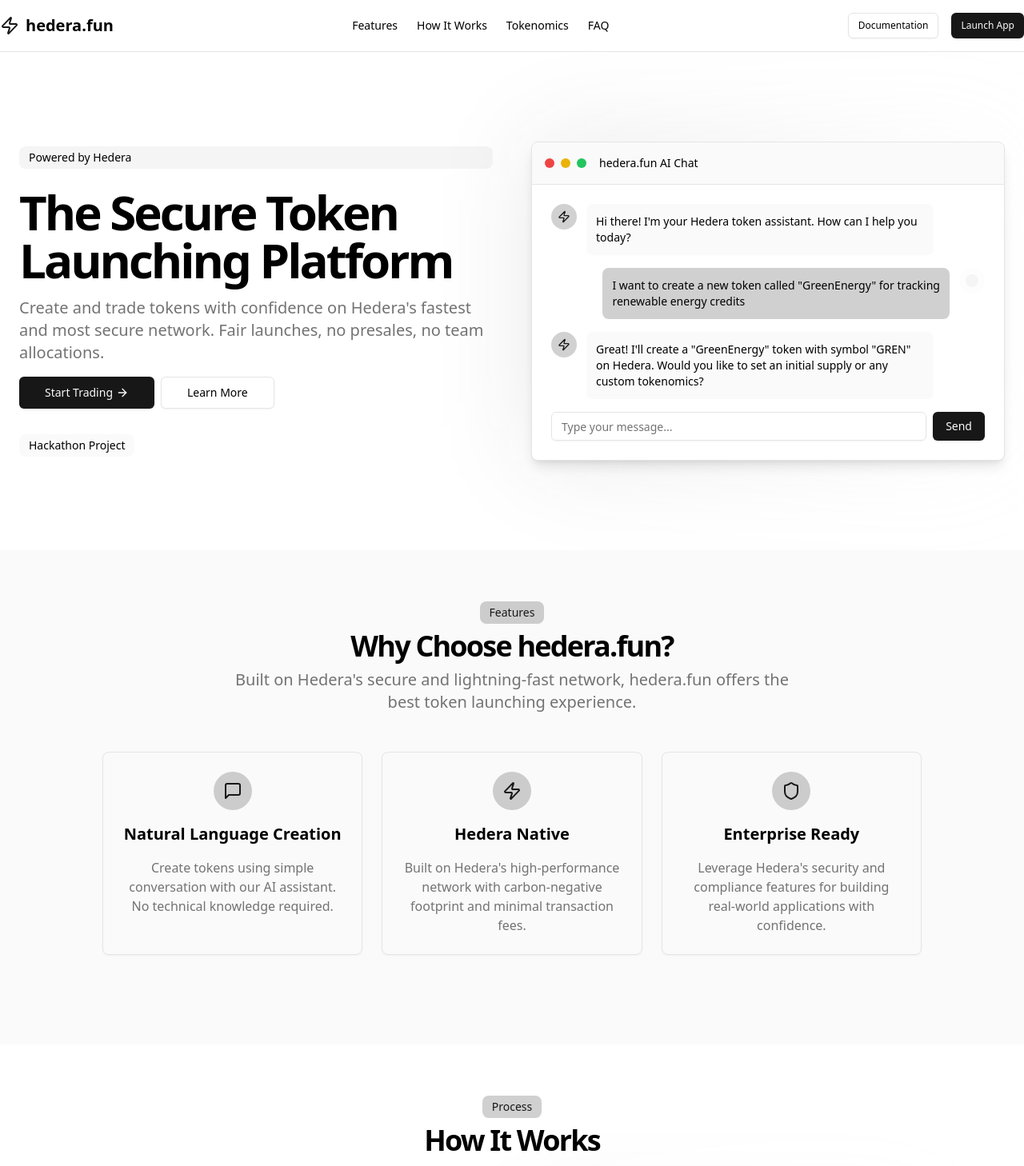
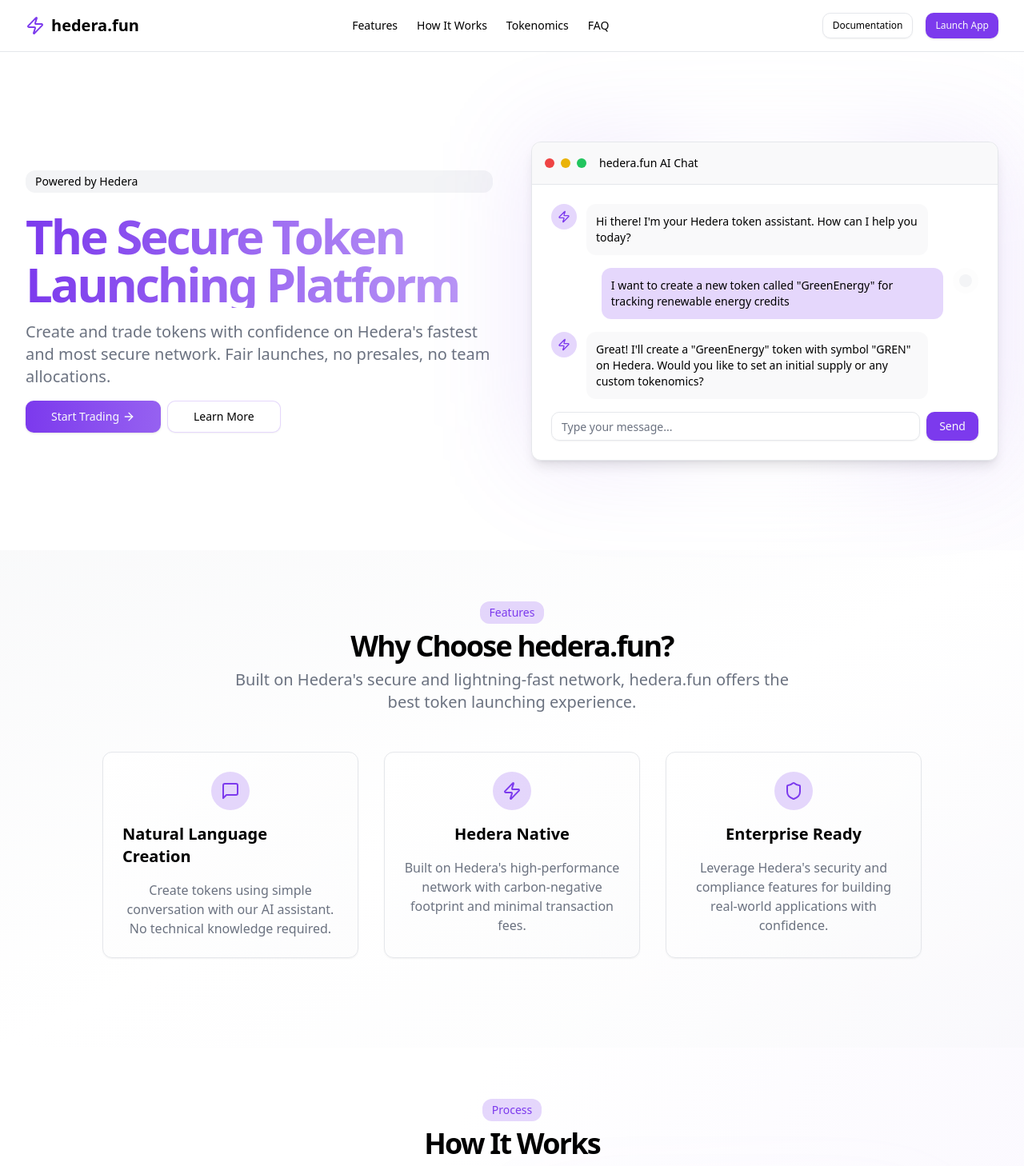
Before and after one commit to aeither/hederadotfun, a Next.js app: page / in a window 1280 px wide. Shown: the top 1458 px of the page at 80% size. Built offline with nearby package versions, Linux system fonts and the light colour scheme.

Commit message:
contqccta scrpts prep, motion and colors

```diff
--- a/app/globals.css
+++ b/app/globals.css
@@ -15,54 +15,56 @@
 
 
 
+
 @layer base {
   :root {
     --background: 0 0% 100%;
-    --foreground: 0 0% 3.9%;
+    --foreground: 224 71.4% 4.1%;
     --card: 0 0% 100%;
-    --card-foreground: 0 0% 3.9%;
+    --card-foreground: 224 71.4% 4.1%;
     --popover: 0 0% 100%;
-    --popover-foreground: 0 0% 3.9%;
-    --primary: 0 0% 9%;
-    --primary-foreground: 0 0% 98%;
-    --secondary: 0 0% 96.1%;
-    --secondary-foreground: 0 0% 9%;
-    --muted: 0 0% 96.1%;
-    --muted-foreground: 0 0% 45.1%;
-    --accent: 0 0% 96.1%;
-    --accent-foreground: 0 0% 9%;
+    --popover-foreground: 224 71.4% 4.1%;
+    --primary: 262.1 83.3% 57.8%;
+    --primary-foreground: 210 20% 98%;
+    --secondary: 220 14.3% 95.9%;
+    --secondary-foreground: 220.9 39.3% 11%;
+    --muted: 220 14.3% 95.9%;
+    --muted-foreground: 220 8.9% 46.1%;
+    --accent: 220 14.3% 95.9%;
+    --accent-foreground: 220.9 39.3% 11%;
     --destructive: 0 84.2% 60.2%;
-    --destructive-foreground: 0 0% 98%;
-    --border: 0 0% 89.8%;
-    --input: 0 0% 89.8%;
-    --ring: 0 0% 3.9%;
+    --destructive-foreground: 210 20% 98%;
+    --border: 220 13% 91%;
+    --input: 220 13% 91%;
+    --ring: 262.1 83.3% 57.8%;
+    --radius: 0.75rem;
     --chart-1: 12 76% 61%;
     --chart-2: 173 58% 39%;
     --chart-3: 197 37% 24%;
     --chart-4: 43 74% 66%;
     --chart-5: 27 87% 67%;
-    --radius: 0.5rem;
   }
+
   .dark {
-    --background: 0 0% 3.9%;
-    --foreground: 0 0% 98%;
-    --card: 0 0% 3.9%;
-    --card-foreground: 0 0% 98%;
-    --popover: 0 0% 3.9%;
-    --popover-foreground: 0 0% 98%;
-    --primary: 0 0% 98%;
-    --primary-foreground: 0 0% 9%;
-    --secondary: 0 0% 14.9%;
-    --secondary-foreground: 0 0% 98%;
-    --muted: 0 0% 14.9%;
-    --muted-foreground: 0 0% 63.9%;
-    --accent: 0 0% 14.9%;
-    --accent-foreground: 0 0% 98%;
+    --background: 224 71.4% 4.1%;
+    --foreground: 210 20% 98%;
+    --card: 224 71.4% 4.1%;
+    --card-foreground: 210 20% 98%;
+    --popover: 224 71.4% 4.1%;
+    --popover-foreground: 210 20% 98%;
+    --primary: 263.4 70% 50.4%;
+    --primary-foreground: 210 20% 98%;
+    --secondary: 215 27.9% 16.9%;
+    --secondary-foreground: 210 20% 98%;
+    --muted: 215 27.9% 16.9%;
+    --muted-foreground: 217.9 10.6% 64.9%;
+    --accent: 215 27.9% 16.9%;
+    --accent-foreground: 210 20% 98%;
     --destructive: 0 62.8% 30.6%;
-    --destructive-foreground: 0 0% 98%;
-    --border: 0 0% 14.9%;
-    --input: 0 0% 14.9%;
-    --ring: 0 0% 83.1%;
+    --destructive-foreground: 210 20% 98%;
+    --border: 215 27.9% 16.9%;
+    --input: 215 27.9% 16.9%;
+    --ring: 263.4 70% 50.4%;
     --chart-1: 220 70% 50%;
     --chart-2: 160 60% 45%;
     --chart-3: 30 80% 55%;
@@ -70,6 +72,7 @@
     --chart-5: 340 75% 55%;
   }
 }
+
 
 
 
--- a/app/page.tsx
+++ b/app/page.tsx
@@ -2,16 +2,36 @@
 
 import Link from "next/link"
 import { ArrowRight, Github, MessageSquare, Shield, Zap } from "lucide-react"
+import { motion } from "framer-motion"
 
 import { Button } from "../components/ui/button";
 import { Input } from "../components/ui/input"
 import React from "react";
 
+const fadeInUp = {
+  initial: { opacity: 0, y: 20 },
+  animate: { opacity: 1, y: 0 },
+  transition: { duration: 0.5 }
+};
+
+const staggerChildren = {
+  animate: {
+    transition: {
+      staggerChildren: 0.1
+    }
+  }
+};
+
 export default function Home() {
   return (
-    <div className="flex min-h-screen flex-col">
-      <header className="sticky top-0 z-50 w-full border-b bg-background/95 backdrop-blur supports-[backdrop-filter]:bg-background/60">
-        <div className="container flex h-16 items-center justify-between">
+    <div className="flex min-h-screen flex-col bg-gradient-to-br from-background via-background to-primary/5">
+      <motion.header
+        initial={{ y: -20, opacity: 0 }}
+        animate={{ y: 0, opacity: 1 }}
+        transition={{ duration: 0.5 }}
+        className="sticky top-0 z-50 w-full border-b bg-background/95 backdrop-blur supports-[backdrop-filter]:bg-background/60"
+      >
+        <div className="container flex h-16 items-center justify-between max-w-7xl mx-auto px-4 sm:px-6 lg:px-8">
           <div className="flex items-center gap-2">
             <Zap className="h-6 w-6 text-primary" />
             <span className="text-xl font-bold">hedera.fun</span>
@@ -31,42 +51,72 @@
             </Link>
           </nav>
           <div className="flex items-center gap-4">
+            <motion.div whileHover={{ scale: 1.05 }} whileTap={{ scale: 0.95 }}>
               <Button variant="outline" size="sm" className="hidden md:flex">
                 Documentation
               </Button>
+            </motion.div>
+            <motion.div whileHover={{ scale: 1.05 }} whileTap={{ scale: 0.95 }}>
               <Link href="/chat">
                 <Button size="sm">Launch App</Button>
               </Link>
+            </motion.div>
           </div>
         </div>
-      </header>
+      </motion.header>
       <main className="flex-1">
-        <section className="py-20 md:py-28">
-          <div className="container px-4 md:px-6">
+        <motion.section
+          initial={{ opacity: 0 }}
+          whileInView={{ opacity: 1 }}
+          transition={{ duration: 0.8 }}
+          viewport={{ once: true }}
+          className="py-20 md:py-28"
+        >
+          <div className="container max-w-7xl mx-auto px-4 sm:px-6 lg:px-8">
             <div className="grid gap-6 lg:grid-cols-2 lg:gap-12 items-center">
-              <div className="flex flex-col justify-center space-y-4">
-                <div className="inline-block rounded-lg bg-muted px-3 py-1 text-sm mb-2">Powered by Hedera</div>
-                <h1 className="text-3xl font-bold tracking-tighter sm:text-5xl xl:text-6xl/none">
+              <motion.div
+                initial={{ opacity: 0, y: 20 }}
+                animate={{ opacity: 1, y: 0 }}
+                transition={{ duration: 0.6 }}
+                className="flex flex-col justify-center space-y-4 max-w-2xl mx-auto lg:mx-0"
+              >
+                <motion.div
+                  whileHover={{ scale: 1.05 }}
+                  className="inline-block rounded-lg bg-muted px-3 py-1 text-sm mb-2"
+                >
+                  Powered by Hedera
+                </motion.div>
+                <motion.h1
+                  className="text-3xl font-bold tracking-tighter sm:text-5xl xl:text-6xl/none bg-gradient-to-r from-primary to-primary/50 bg-clip-text text-transparent"
+                >
                   The Secure Token Launching Platform
-                </h1>
+                </motion.h1>
                 <p className="max-w-[600px] text-muted-foreground md:text-xl">
                   Create and trade tokens with confidence on Hedera's fastest and most secure network. Fair launches, no
                   presales, no team allocations.
                 </p>
-                <div className="flex flex-col gap-2 min-[400px]:flex-row">
-                  <Button size="lg" className="gap-1">
+                <motion.div className="flex flex-col gap-2 min-[400px]:flex-row">
+                  <motion.div whileHover={{ scale: 1.05 }} whileTap={{ scale: 0.95 }}>
+                  <Link href="/chat">
+                    <Button size="lg" className="gap-1 bg-gradient-to-r from-primary to-primary/80 hover:from-primary/90 hover:to-primary">
                       Start Trading <ArrowRight className="h-4 w-4" />
                     </Button>
-                  <Button variant="outline" size="lg">
+                    </Link>
+                  </motion.div>
+                  <motion.div whileHover={{ scale: 1.05 }} whileTap={{ scale: 0.95 }}>
+                    <Button variant="outline" size="lg" className="border-primary/20">
                       Learn More
                     </Button>
-                </div>
-                <div className="pt-4">
-                  <div className="inline-block rounded-lg bg-muted/50 px-3 py-1 text-sm">Hackathon Project</div>
-                </div>
-              </div>
-              <div className="mx-auto lg:mx-0 relative">
-                <div className="absolute inset-0 bg-gradient-to-r from-primary/20 to-secondary/20 rounded-lg blur-3xl opacity-50" />
+                  </motion.div>
+                </motion.div>
+              </motion.div>
+              <motion.div
+                initial={{ opacity: 0, scale: 0.95 }}
+                animate={{ opacity: 1, scale: 1 }}
+                transition={{ duration: 0.6 }}
+                className="mx-auto lg:mx-0 relative"
+              >
+                <div className="absolute inset-0 bg-gradient-to-r from-primary/30 via-secondary/30 to-primary/30 rounded-lg blur-3xl opacity-50 animate-pulse" />
                 <div className="relative bg-background border rounded-lg shadow-lg overflow-hidden">
                   <div className="p-4 border-b bg-muted/50">
                     <div className="flex items-center gap-2">
@@ -110,14 +160,21 @@
                     </div>
                   </div>
                 </div>
+              </motion.div>
             </div>
           </div>
-          </div>
-        </section>
+        </motion.section>
 
-        <section id="features" className="py-16 bg-muted/50">
-          <div className="container px-4 md:px-6">
-            <div className="flex flex-col items-center justify-center space-y-4 text-center">
+        <motion.section
+          initial={{ opacity: 0 }}
+          whileInView={{ opacity: 1 }}
+          transition={{ duration: 0.8 }}
+          viewport={{ once: true }}
+          id="features"
+          className="py-16 bg-gradient-to-br from-muted/50 via-background to-muted/30"
+        >
+          <div className="container max-w-7xl mx-auto px-4 sm:px-6 lg:px-8">
+            <div className="flex flex-col items-center justify-center space-y-4 text-center max-w-3xl mx-auto">
               <div className="space-y-2">
                 <div className="inline-block rounded-lg bg-primary/20 px-3 py-1 text-sm text-primary">Features</div>
                 <h2 className="text-3xl font-bold tracking-tighter md:text-4xl">Why Choose hedera.fun?</h2>
@@ -127,43 +184,58 @@
                 </p>
               </div>
             </div>
-            <div className="mx-auto grid max-w-5xl grid-cols-1 gap-6 py-12 md:grid-cols-3">
-              <div className="flex flex-col items-center space-y-4 rounded-lg border p-6 shadow-sm">
+            <motion.div
+              variants={staggerChildren}
+              initial="initial"
+              whileInView="animate"
+              viewport={{ once: true }}
+              className="mx-auto grid max-w-5xl grid-cols-1 gap-8 py-12 md:grid-cols-3"
+            >
+              {[
+                {
+                  icon: <MessageSquare className="h-6 w-6 text-primary" />,
+                  title: "Natural Language Creation",
+                  description: "Create tokens using simple conversation with our AI assistant. No technical knowledge required."
+                },
+                {
+                  icon: <Zap className="h-6 w-6 text-primary" />,
+                  title: "Hedera Native",
+                  description: "Built on Hedera's high-performance network with carbon-negative footprint and minimal transaction fees."
+                },
+                {
+                  icon: <Shield className="h-6 w-6 text-primary" />,
+                  title: "Enterprise Ready",
+                  description: "Leverage Hedera's security and compliance features for building real-world applications with confidence."
+                }
+              ].map((feature, index) => (
+                <motion.div
+                  key={index}
+                  variants={fadeInUp}
+                  className="flex flex-col items-center space-y-4 rounded-lg border p-6 shadow-sm hover:shadow-lg transition-shadow duration-300 bg-gradient-to-br from-background to-muted/20"
+                >
                   <div className="rounded-full bg-primary/20 p-3">
-                  <MessageSquare className="h-6 w-6 text-primary" />
+                    {feature.icon}
                   </div>
-                <h3 className="text-xl font-bold">Natural Language Creation</h3>
+                  <h3 className="text-xl font-bold">{feature.title}</h3>
                   <p className="text-center text-muted-foreground">
-                  Create tokens using simple conversation with our AI assistant. No technical knowledge required.
+                    {feature.description}
                   </p>
+                </motion.div>
+              ))}
+            </motion.div>
           </div>
-              <div className="flex flex-col items-center space-y-4 rounded-lg border p-6 shadow-sm">
-                <div className="rounded-full bg-primary/20 p-3">
-                  <Zap className="h-6 w-6 text-primary" />
-                </div>
-                <h3 className="text-xl font-bold">Hedera Native</h3>
-                <p className="text-center text-muted-foreground">
-                  Built on Hedera's high-performance network with carbon-negative footprint and minimal transaction
-                  fees.
-                </p>
-              </div>
-              <div className="flex flex-col items-center space-y-4 rounded-lg border p-6 shadow-sm">
-                <div className="rounded-full bg-primary/20 p-3">
-                  <Shield className="h-6 w-6 text-primary" />
-                </div>
-                <h3 className="text-xl font-bold">Enterprise Ready</h3>
-                <p className="text-center text-muted-foreground">
-                  Leverage Hedera's security and compliance features for building real-world applications with
-                  confidence.
-                </p>
-              </div>
-            </div>
-          </div>
-        </section>
+        </motion.section>
 
-        <section id="how-it-works" className="py-16">
-          <div className="container px-4 md:px-6">
-            <div className="flex flex-col items-center justify-center space-y-4 text-center">
+        <motion.section
+          initial={{ opacity: 0 }}
+          whileInView={{ opacity: 1 }}
+          transition={{ duration: 0.8 }}
+          viewport={{ once: true }}
+          id="how-it-works"
+          className="py-16"
+        >
+          <div className="container max-w-7xl mx-auto px-4 sm:px-6 lg:px-8">
+            <div className="flex flex-col items-center justify-center space-y-4 text-center max-w-3xl mx-auto">
               <div className="space-y-2">
                 <div className="inline-block rounded-lg bg-primary/20 px-3 py-1 text-sm text-primary">Process</div>
                 <h2 className="text-3xl font-bold tracking-tighter md:text-4xl">How It Works</h2>
@@ -172,7 +244,7 @@
                 </p>
               </div>
             </div>
-            <div className="mx-auto grid max-w-5xl gap-6 py-12 md:grid-cols-2 lg:gap-12">
+            <div className="mx-auto grid max-w-5xl gap-8 py-12 md:grid-cols-2 lg:gap-12">
               <div className="space-y-6">
                 {[
                   {
@@ -199,7 +271,7 @@
                     step: 5,
                     title: "Liquidity management",
                     description: "17% of liquidity is deposited in raydium and burned for long-term sustainability.",
-                  },
+                  }
                 ].map((item) => (
                   <div key={item.step} className="flex gap-4">
                     <div className="flex h-10 w-10 shrink-0 items-center justify-center rounded-full bg-primary text-primary-foreground">
@@ -246,17 +318,23 @@
               </div>
             </div>
           </div>
-        </section>
+        </motion.section>
 
-        <section className="py-16 bg-primary text-primary-foreground">
-          <div className="container px-4 md:px-6">
-            <div className="flex flex-col items-center justify-center space-y-4 text-center">
+        <motion.section
+          initial={{ opacity: 0 }}
+          whileInView={{ opacity: 1 }}
+          transition={{ duration: 0.8 }}
+          viewport={{ once: true }}
+          className="py-16 bg-gradient-to-br from-primary via-primary to-primary/80 text-primary-foreground"
+        >
+          <div className="container max-w-7xl mx-auto px-4 sm:px-6 lg:px-8">
+            <div className="flex flex-col items-center justify-center space-y-4 text-center max-w-3xl mx-auto">
               <h2 className="text-3xl font-bold tracking-tighter md:text-4xl">Ready to create your token?</h2>
               <p className="text-primary-foreground/80 md:text-xl max-w-[800px]">
                 Experience the future of token creation on Hedera with our AI-powered assistant. No coding required.
               </p>
               <div className="flex flex-col gap-2 min-[400px]:flex-row pt-4">
-                <Button variant="secondary" size="lg" className="gap-1">
+                <Button variant="secondary" size="lg" className="gap-1 bg-gradient-to-r from-primary to-primary/80 hover:from-primary/90 hover:to-primary">
                   Try It Now <ArrowRight className="h-4 w-4" />
                 </Button>
                 <Button
@@ -269,10 +347,10 @@
               </div>
             </div>
           </div>
-        </section>
+        </motion.section>
       </main>
       <footer className="border-t py-6 md:py-0">
-        <div className="container flex flex-col items-center justify-between gap-4 md:h-24 md:flex-row">
+        <div className="container max-w-7xl mx-auto px-4 sm:px-6 lg:px-8 flex flex-col items-center justify-between gap-4 md:h-24 md:flex-row">
           <div className="flex items-center gap-2">
             <Zap className="h-5 w-5 text-primary" />
             <p className="text-sm text-muted-foreground">
--- a/package.json
+++ b/package.json
@@ -36,6 +36,7 @@
     "class-variance-authority": "^0.7.1",
     "clsx": "^2.1.1",
     "dotenv": "^16.4.7",
+    "framer-motion": "^12.4.7",
     "grammy": "^1.35.0",
     "hedera-agent-kit": "^1.0.4",
     "lucide-react": "^0.477.0",
@@ -43,7 +44,8 @@
     "react": "^19.0.0",
     "react-dom": "^19.0.0",
     "tailwind-merge": "^3.0.2",
-    "tailwindcss-animate": "^1.0.7"
+    "tailwindcss-animate": "^1.0.7",
+    "viem": "^2.23.5"
   },
   "repository": {
     "type": "git",
```
Also changed, not shown: scripts/contracts.ts (added, +148 -0 lines), 1 other file (tests, documents, lock files or other folders). Lines whose indentation alone changed are shown as unchanged.
